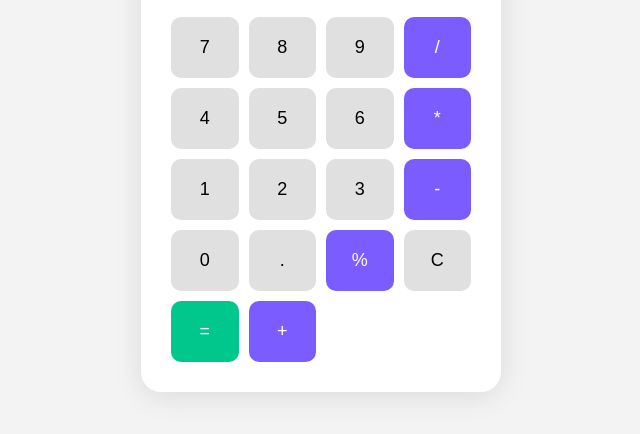
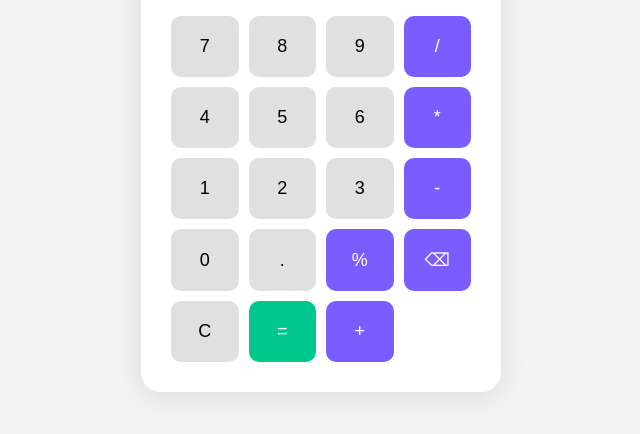
Before and after one commit to Andrey-Gal/function, a plain HTML site: page index.html in a window 1280 px wide. Shown: the part 334-768 px from the top of the page, without its empty margins (319-959 px from the left). Drawn offline with Linux system fonts and the light colour scheme.

Commit message:
Добавлена кнопка удаления последнего символа ⌫

```diff
--- a/index.html
+++ b/index.html
@@ -16,9 +16,14 @@
   <button>7</button><button>8</button><button>9</button><button class="operator">/</button>
   <button>4</button><button>5</button><button>6</button><button class="operator">*</button>
   <button>1</button><button>2</button><button>3</button><button class="operator">-</button>
-  <button>0</button><button>.</button><button class="operator">%</button><button>C</button>
-  <button class="equal">=</button>
-  <button class="operator">+</button>
+  <button>0</button>
+<button>.</button>
+<button class="operator">%</button>
+<button class="operator">⌫</button>
+<button>C</button>
+<button class="equal">=</button>
+<button class="operator">+</button>
+
 </div>
 
 
--- a/script.js
+++ b/script.js
@@ -41,15 +41,18 @@ buttons.forEach(button => {
   button.addEventListener('click', () => {
     const value = button.textContent;
 
-    if (value === 'C') {
+   if (value === 'C') {
   display.value = '';
 } else if (value === '=') {
   display.value = eval(display.value);
 } else if (value === '%') {
   display.value = parseFloat(display.value) / 100;
+} else if (value === '⌫') {
+  display.value = display.value.slice(0, -1);
 } else {
   display.value += value;
 }
+
 
   });
 });
```
Also changed, not shown: 1 other file.
